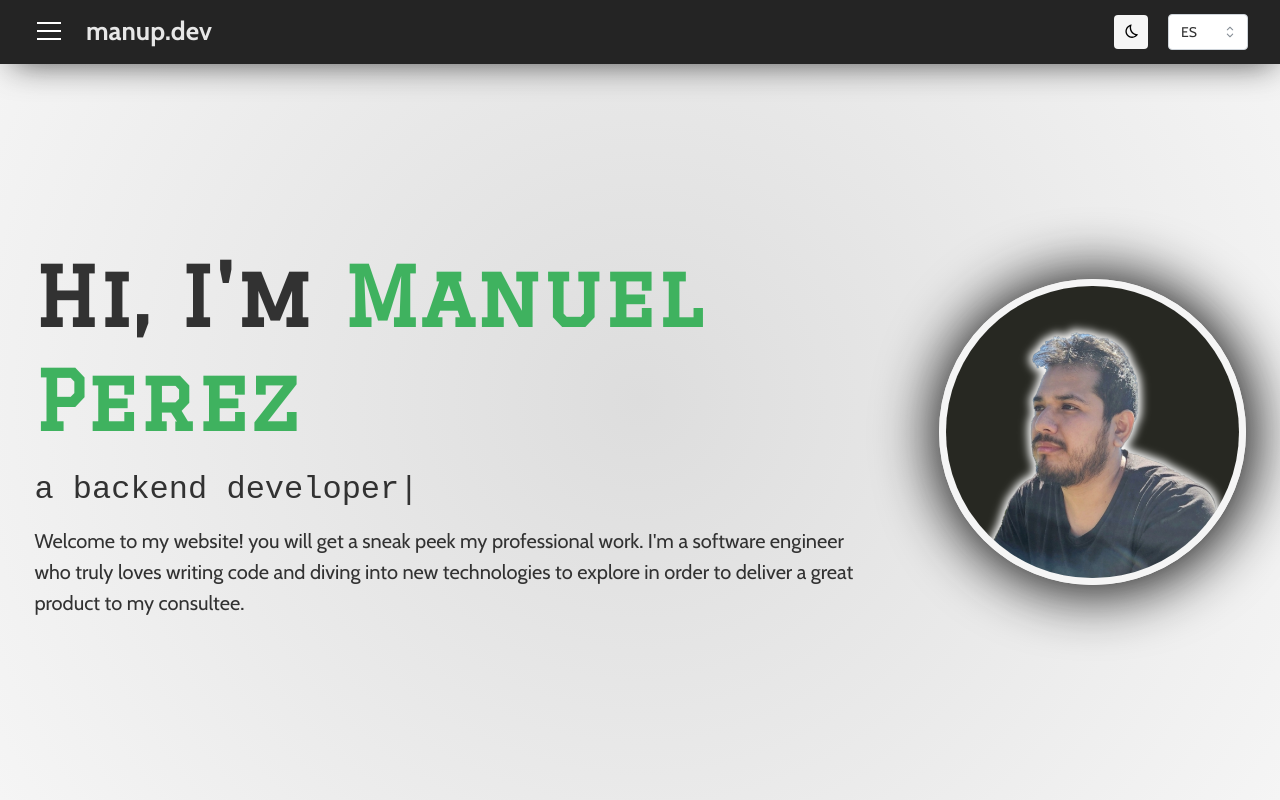
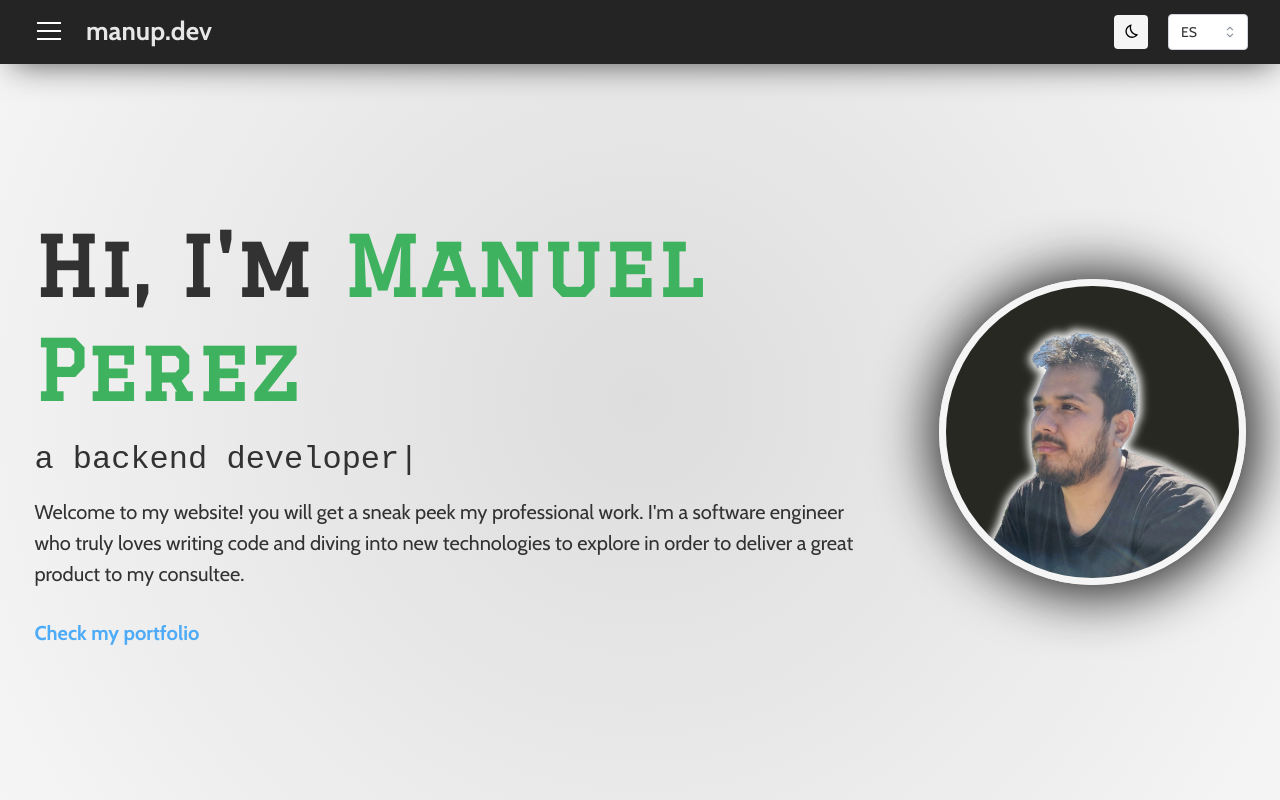
Before and after one commit to mperezy/manupdev, a React (Vite) app: page / in a window 1280 px wide. Built offline with nearby package versions, Linux system fonts and the light colour scheme; a web font is replaced by a local one.

Commit message:
Add adjustments on job-modal delayed animations
- Add link to profile page on home page

```diff
--- a/src/components/job-modal.tsx
+++ b/src/components/job-modal.tsx
@@ -24,6 +24,7 @@ export default ({
   url,
   ...rest
 }: Props) => {
+  const techCount = technologiesUsed.length;
   const [accordionOpened, setAccordionOpened] = useState<boolean>(false);
 
   const handleClickAccordionControl = () =>
@@ -146,7 +147,7 @@ export default ({
             animate='visible'
             transition={{
               duration: 0.5,
-              delay: (technologiesUsed.length - 1) * 0.5,
+              delay: (techCount % 2 === 0 ? techCount : techCount + 1) * 0.5,
             }}
           >
             <HoverAnimated scaleOut={1.07}>
--- a/src/pages/home.tsx
+++ b/src/pages/home.tsx
@@ -1,8 +1,9 @@
 import { TypeAnimation } from 'react-type-animation';
-import { em, Flex, Image, Stack, Text } from '@mantine/core';
+import { Anchor, em, Flex, Image, Stack, Text } from '@mantine/core';
 import { useMediaQuery } from '@mantine/hooks';
 import {
   FallDownAnimated,
+  HoverAnimated,
   ParentWrapper,
   ScaleOutAnimated,
 } from 'components/animated';
@@ -85,6 +86,20 @@ export default () => {
                 great product to my consultee.
               </Text>
             </FallDownAnimated>
+
+            <Flex w='100%' mt='md' justify={{ base: 'center', md: 'left' }}>
+              <FallDownAnimated>
+                <HoverAnimated scaleOut={1.07}>
+                  <Anchor
+                    href='/portfolio'
+                    fz={{ base: 'lg', md: 'xl' }}
+                    style={{ transition: 'all 0.5s' }}
+                  >
+                    Check my portfolio
+                  </Anchor>
+                </HoverAnimated>
+              </FallDownAnimated>
+            </Flex>
           </Stack>
         </ParentWrapper>
 
--- a/src/pages/links.tsx
+++ b/src/pages/links.tsx
@@ -10,6 +10,7 @@ import Heading from 'components/heading';
 import Icon from 'components/icons/tech';
 import MainLayout from 'components/main-layout';
 import useTheme from 'hooks/use-theme';
+import { TbExternalLink } from 'react-icons/tb';
 import useWidthBreakpoints from '../hooks/use-width-breakpoints';
 
 type SocialMedia = {
@@ -85,7 +86,13 @@ export default () => {
                         fz={{ base: 'lg', md: 'xl' }}
                         style={{ transition: 'all 0.5s' }}
                       >
-                        {text}
+                        <Flex align='center' gap='.25rem'>
+                          {text}{' '}
+                          <TbExternalLink
+                            size='1rem'
+                            style={{ position: 'relative' }}
+                          />
+                        </Flex>
                       </Anchor>
                     </Flex>
                   </HoverAnimated>
```
